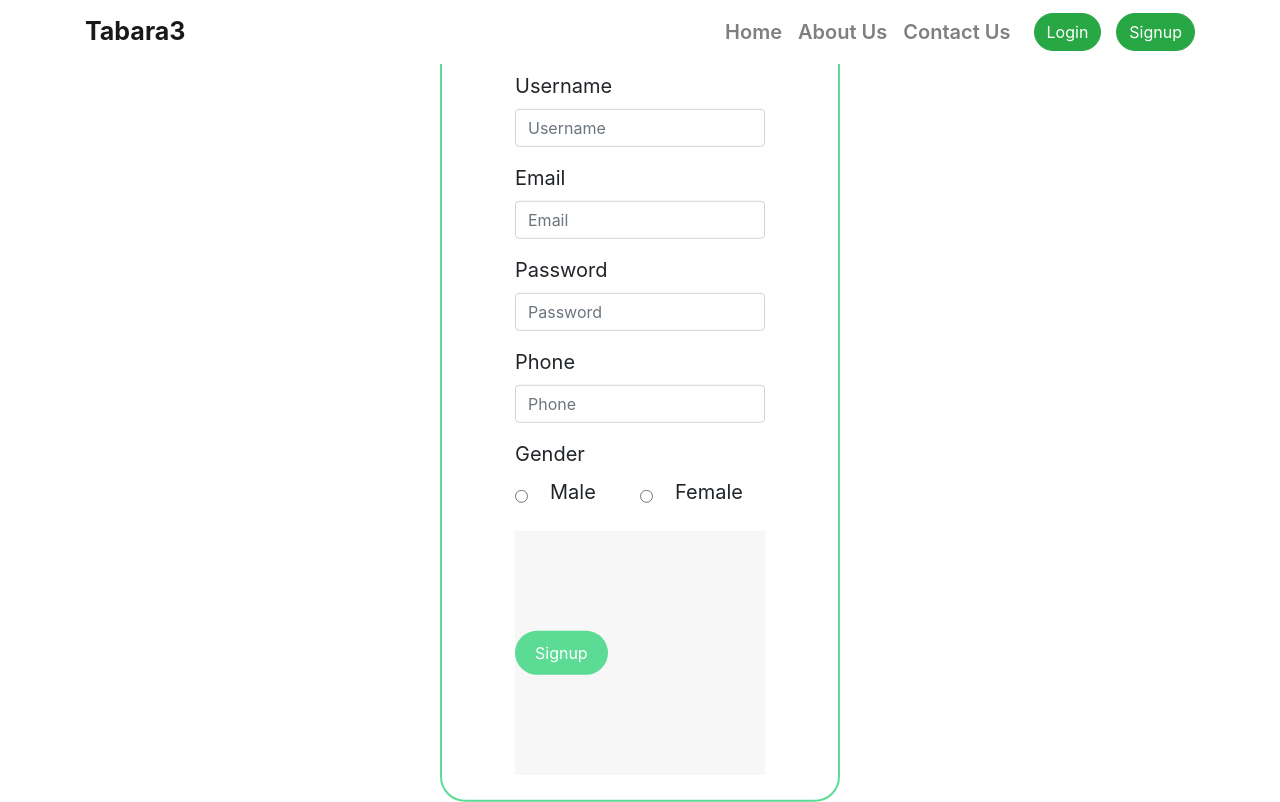
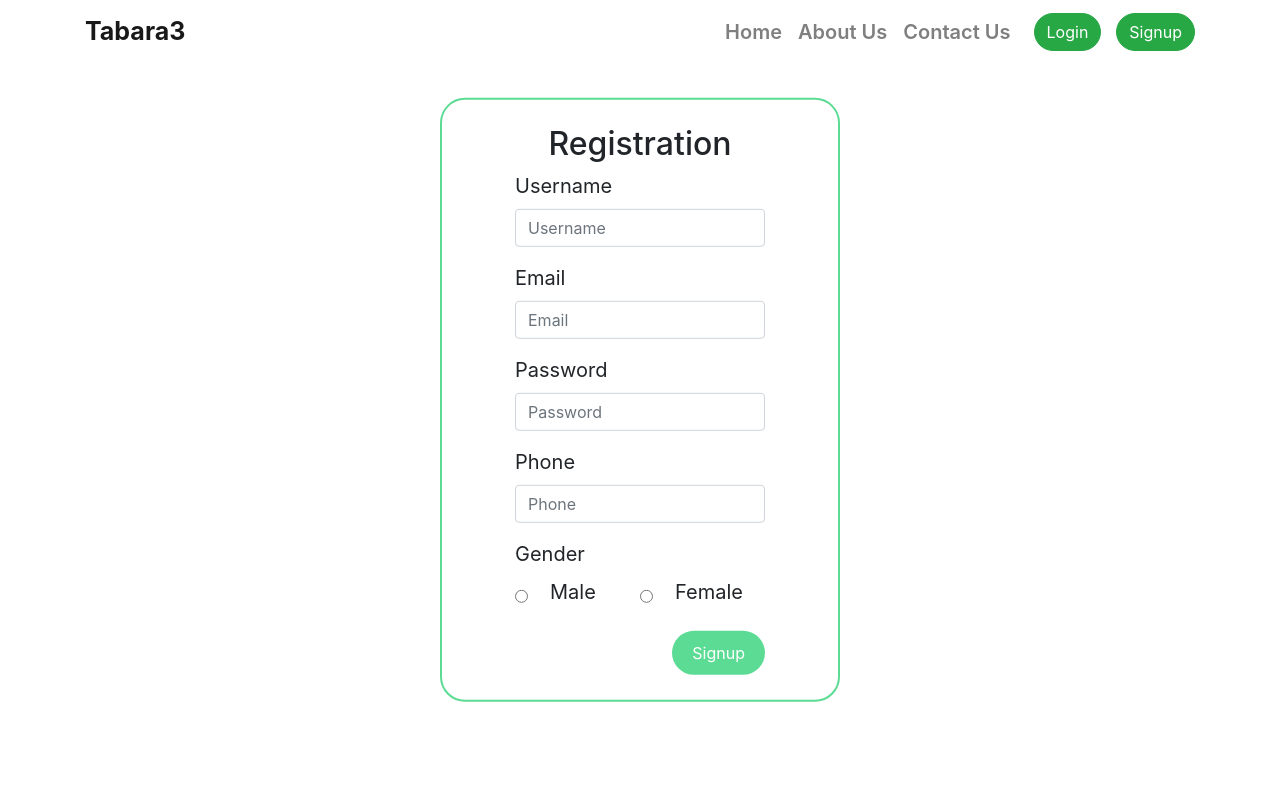
Before and after one commit to Abdawwa/Tabara3, a PHP site: page /signup.php in a window 1280 px wide. After the commit the page ends 702 px from the top, so only its background shows below. Run offline with PHP 8.4, Linux system fonts and the light colour scheme.

Commit message:
fixed signup button style + message text

```diff
--- a/signup.php
+++ b/signup.php
@@ -25,7 +25,7 @@ if (isset($_POST['submit']) && isset($_POST['gender'])) {
                 VALUES ('$userName','$userEmail','$HashedPassword','$userPhone','$userGender')";
                 $result = mysqli_query($conn, $sql);
                 if ($result) {
-                    $success_message = "Admin Add successfully";
+                    $success_message = "Congrats!! You can Login";
                 }
             }
         } else {
@@ -139,7 +139,7 @@ if (isset($_POST['submit']) && isset($_POST['gender'])) {
                         <label for="Female">Female</label><br>
                     </div>
                 </div>
-                <div class="footer">
+                <div class="footer-msg">
                     <?php if (isset($success_message) && $success_message != "") { ?>
                         <p class="alert alert-success text-center"
                            style="top: 5px; left: -10px;"><?php echo $success_message ?></p>
```
